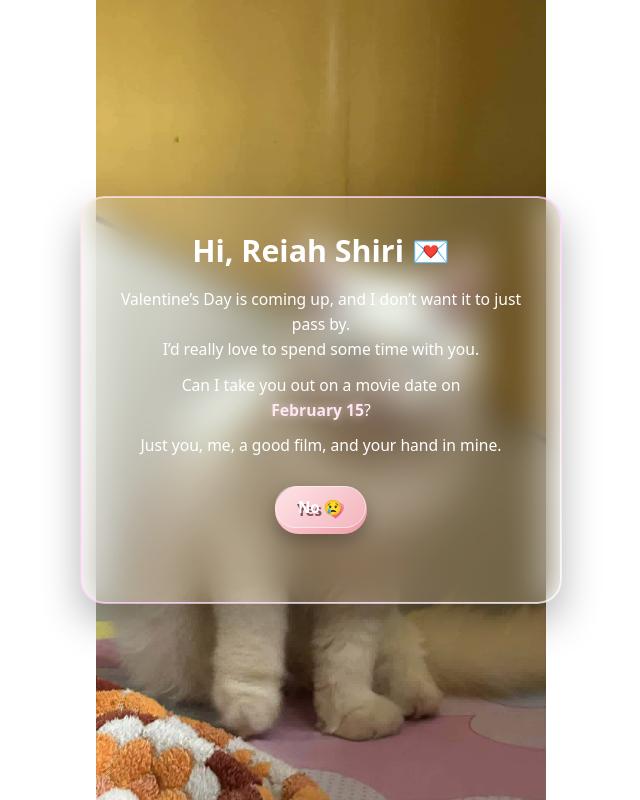
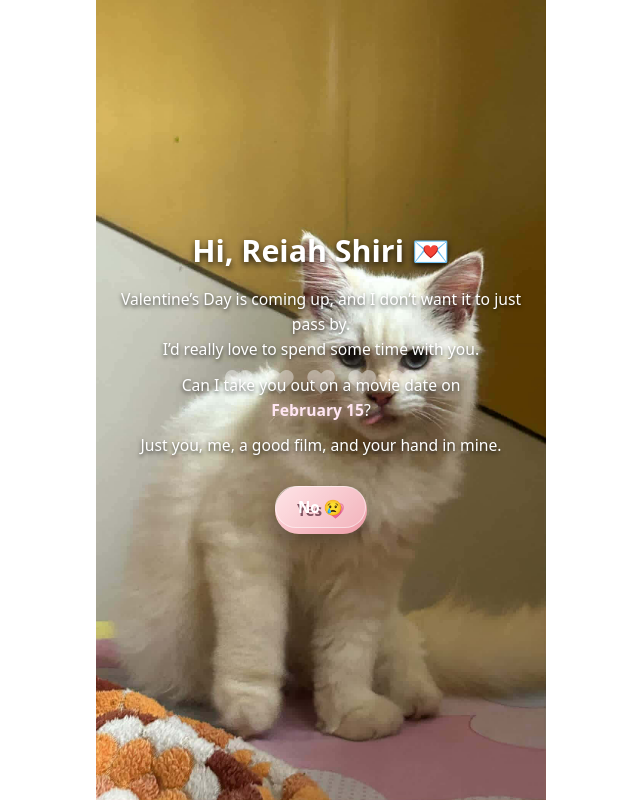
Before and after one commit to Magne1025/valentines, a plain HTML site: page index.html in a window 1280 px wide. Shown: the whole page, without its empty margins (319-959 px from the left). Drawn offline with Linux system fonts and the light colour scheme.

Commit message:
Refactor index.html for improved styling and structure

```diff
--- a/index.html
+++ b/index.html
@@ -68,36 +68,34 @@ body {
   position: relative;
   max-width: 480px;
   padding: 32px 28px 28px;
-  background: rgba(255, 255, 255, 0.12);
+  background: transparent;
   border-radius: 24px;
-  backdrop-filter: blur(18px);
-  box-shadow: 0 18px 40px rgba(0, 0, 0, 0.3);
   text-align: center;
-  border: 1px solid rgba(255, 255, 255, 0.3);
 }
 
 .card::before {
-  content: "";
-  position: absolute;
-  inset: -2px;
-  border-radius: inherit;
-  padding: 2px;
-  background: linear-gradient(135deg, #ffe6eb, #ffd1ff, #fff);
-  -webkit-mask: linear-gradient(#000 0 0) content-box, linear-gradient(#000 0 0);
-  -webkit-mask-composite: xor;
-          mask-composite: exclude;
-  opacity: 0.7;
+  content: none;
 }
 
 h1 {
   font-size: 1.9rem;
   margin-bottom: 16px;
+  text-shadow: 0 3px 6px rgba(0, 0, 0, 0.8);
 }
 
 .message {
   font-size: 0.98rem;
   line-height: 1.6;
   margin-bottom: 10px;
+  text-shadow: 0 2px 4px rgba(0, 0, 0, 0.75);
+}
+
+.response {
+  margin-top: 18px;
+  min-height: 22px;
+  font-size: 0.98rem;
+  font-weight: 500;
+  text-shadow: 0 2px 4px rgba(0, 0, 0, 0.75);
 }
 
 .highlight {
@@ -148,13 +146,6 @@ h1 {
 .btn:active {
   transform: translateY(0) scale(0.98);
   box-shadow: 0 6px 12px rgba(0, 0, 0, 0.3);
-}
-
-.response {
-  margin-top: 18px;
-  min-height: 22px;
-  font-size: 0.98rem;
-  font-weight: 500;
 }
 
 .heart-pop {
@@ -228,8 +219,8 @@ h1 {
   <main class="card hidden" id="page2">
     <h1>Yay! You said YES 💗</h1>
     <p class="message">
-      Thank you for saying yes, Reiah. You just made one person
-      <span class="highlight">Jarmagne</span> very, very happy.
+      Thank you for saying yes, Reiah. You just made one person named
+         <span class="highlight">Jarmagne</span> very, very happy.
     </p>
     <p class="message">
       I can’t wait for our movie date on
```
